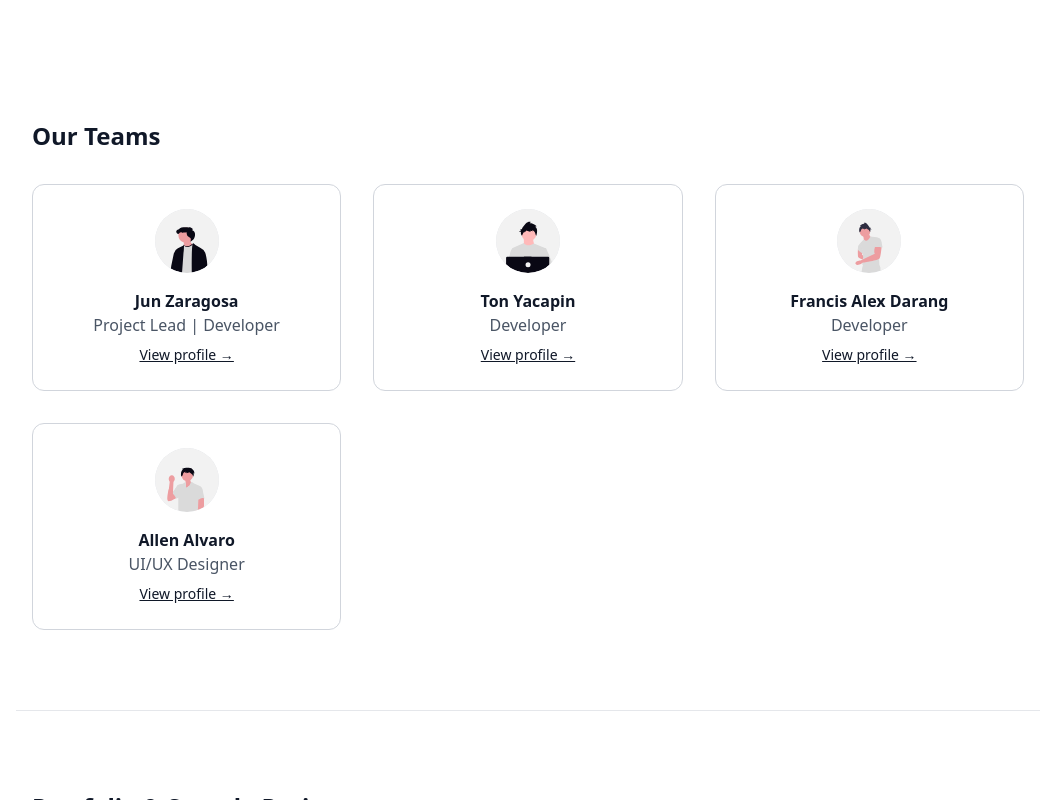
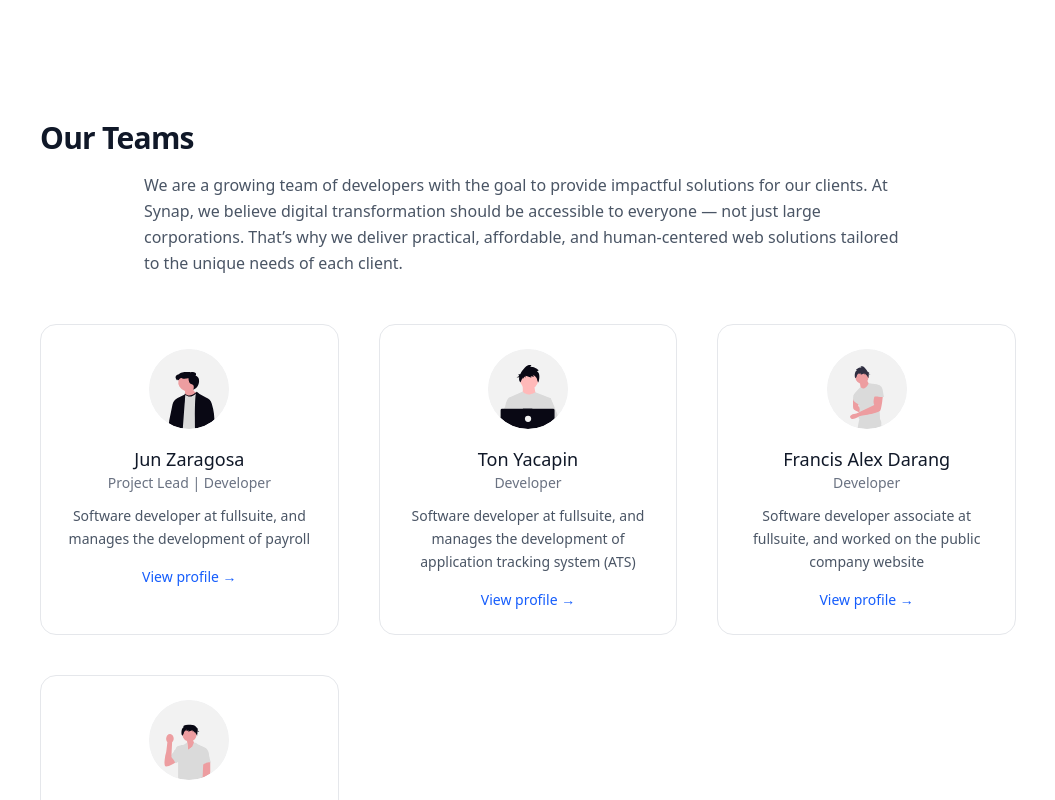
Before and after one commit to Synap-Groups/synapgo, a React (Vite) app: page / in a window 1280 px wide. Shown: the part 2540-3340 px from the top of the page, without its empty margins (112-1167 px from the left). Built offline with nearby package versions, Linux system fonts and the light colour scheme; no server answers.

Commit message:
chore: update styling

```diff
--- a/src/components/Team.jsx
+++ b/src/components/Team.jsx
@@ -1,24 +1,54 @@
 export default function Team() {
     const team = [
-        { name: "Jun Zaragosa", role: "Project Lead | Developer", linkedInURL: 'https://www.linkedin.com/in/jun-jun-zaragosa/', imgURL: '/images/undraw_chill-guy-avatar_tqsm.svg', },
-        { name: "Ton Yacapin", role: "Developer", linkedInURL: 'https://www.linkedin.com/in/angel-hamelton-yacapin-2b8271304/', imgURL: '/images/undraw_developer-avatar_f6ac.svg', },
-        { name: "Francis Alex Darang", role: "Developer", linkedInURL: 'https://www.linkedin.com/in/francisalexdarang/', imgURL: '/images/undraw_fitness-guy-avatar_50y6.svg', },
-        { name: "Allen Alvaro", role: "UI/UX Designer", linkedInURL: 'https://www.linkedin.com/in/allenjalvaro/', imgURL: '/images/undraw_friendly-guy-avatar_dqp5.svg', },
+        { name: "Jun Zaragosa", role: "Project Lead | Developer", linkedInURL: 'https://www.linkedin.com/in/jun-jun-zaragosa/', imgURL: '/images/undraw_chill-guy-avatar_tqsm.svg', description: "Software developer at fullsuite, and manages the development of payroll" },
+        { name: "Ton Yacapin", role: "Developer", linkedInURL: 'https://www.linkedin.com/in/angel-hamelton-yacapin-2b8271304/', imgURL: '/images/undraw_developer-avatar_f6ac.svg', description: "Software developer at fullsuite, and manages the development of application tracking system (ATS)" },
+        { name: "Francis Alex Darang", role: "Developer", linkedInURL: 'https://www.linkedin.com/in/francisalexdarang/', imgURL: '/images/undraw_fitness-guy-avatar_50y6.svg', description: "Software developer associate at fullsuite, and worked on the public company website" },
+        { name: "Allen Alvaro", role: "UI/UX Designer", linkedInURL: 'https://www.linkedin.com/in/allenjalvaro/', imgURL: '/images/undraw_friendly-guy-avatar_dqp5.svg', description: "Software developer at fullsuite, and manages the development of HRIS and company public website" },
     ];
+    return (
+        <section
+            id="teams"
+            className="max-w-5xl mx-auto py-20 px-6 border-b border-gray-200"
+        >
+            <div className="space-y-4  mb-12">
+                <h3 className="text-3xl font-semibold tracking-tight">Our Teams</h3>
+                <p className="text-gray-600 max-w-3xl mx-auto leading-relaxed">
+                    We are a growing team of developers with the goal to provide impactful
+                    solutions for our clients. At Synap, we believe digital transformation
+                    should be accessible to everyone — not just large corporations. That’s
+                    why we deliver practical, affordable, and human-centered web solutions
+                    tailored to the unique needs of each client.
+                </p>
+            </div>
 
-    return (
-        <section id="teams" className="max-w-5xl mx-auto py-20 px-4 border-b border-gray-200">
-            <h3 className="text-2xl font-semibold mb-8">Our Teams</h3>
-            <div className="grid md:grid-cols-3 gap-8">
+            <div className="grid sm:grid-cols-2 md:grid-cols-3 gap-10">
                 {team.map((m, i) => (
-                    <div key={i} className="border border-gray-300 p-6 rounded-xl text-center hover:shadow-md transition">
-                        <img src={m.imgURL} className="w-16 h-16 mx-auto mb-4 rounded-full bg-gray-200" />
-                        <h4 className="font-semibold">{m.name}</h4>
-                        <p className="text-gray-600">{m.role}</p>
-                        <a target="__blank" href={m.linkedInURL} className="text-gray-900 underline text-sm mt-2 inline-block hover:text-black">View profile →</a>
+                    <div
+                        key={i}
+                        className="border border-gray-200 rounded-2xl p-6 flex flex-col items-center text-center transition-colors hover:border-gray-300"
+                    >
+                        <img
+                            src={m.imgURL}
+                            alt={m.name}
+                            className="w-20 h-20 rounded-full mb-4 bg-gray-100 object-cover"
+                        />
+                        <h4 className="text-lg font-medium">{m.name}</h4>
+                        <p className="text-gray-500 text-sm mb-3">{m.role}</p>
+                        <p className="text-gray-600 text-sm leading-relaxed mb-4">
+                            {m.description}
+                        </p>
+                        <a
+                            target="_blank"
+                            rel="noopener noreferrer"
+                            href={m.linkedInURL}
+                            className="text-sm text-blue-600 hover:text-blue-700 font-medium"
+                        >
+                            View profile →
+                        </a>
                     </div>
                 ))}
             </div>
         </section>
     );
+
 }
```
